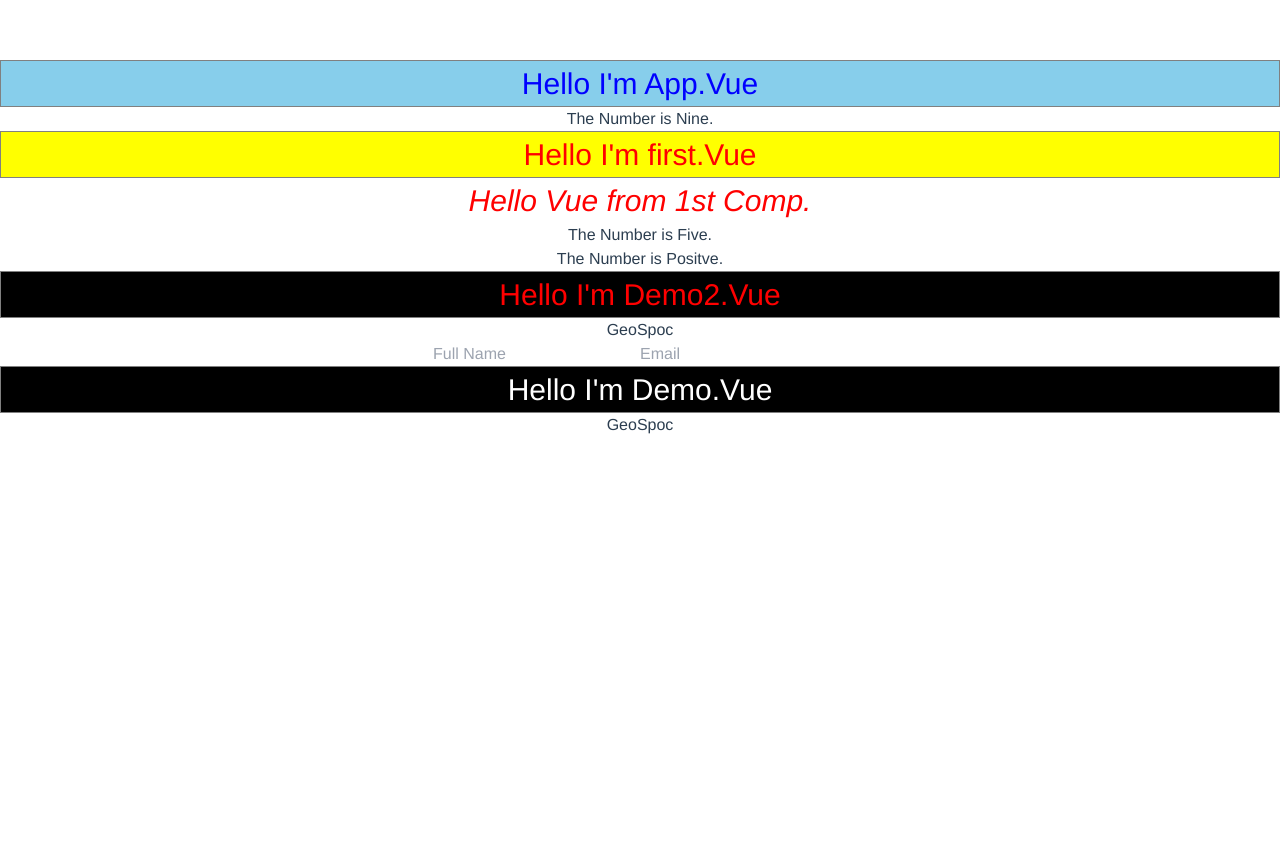
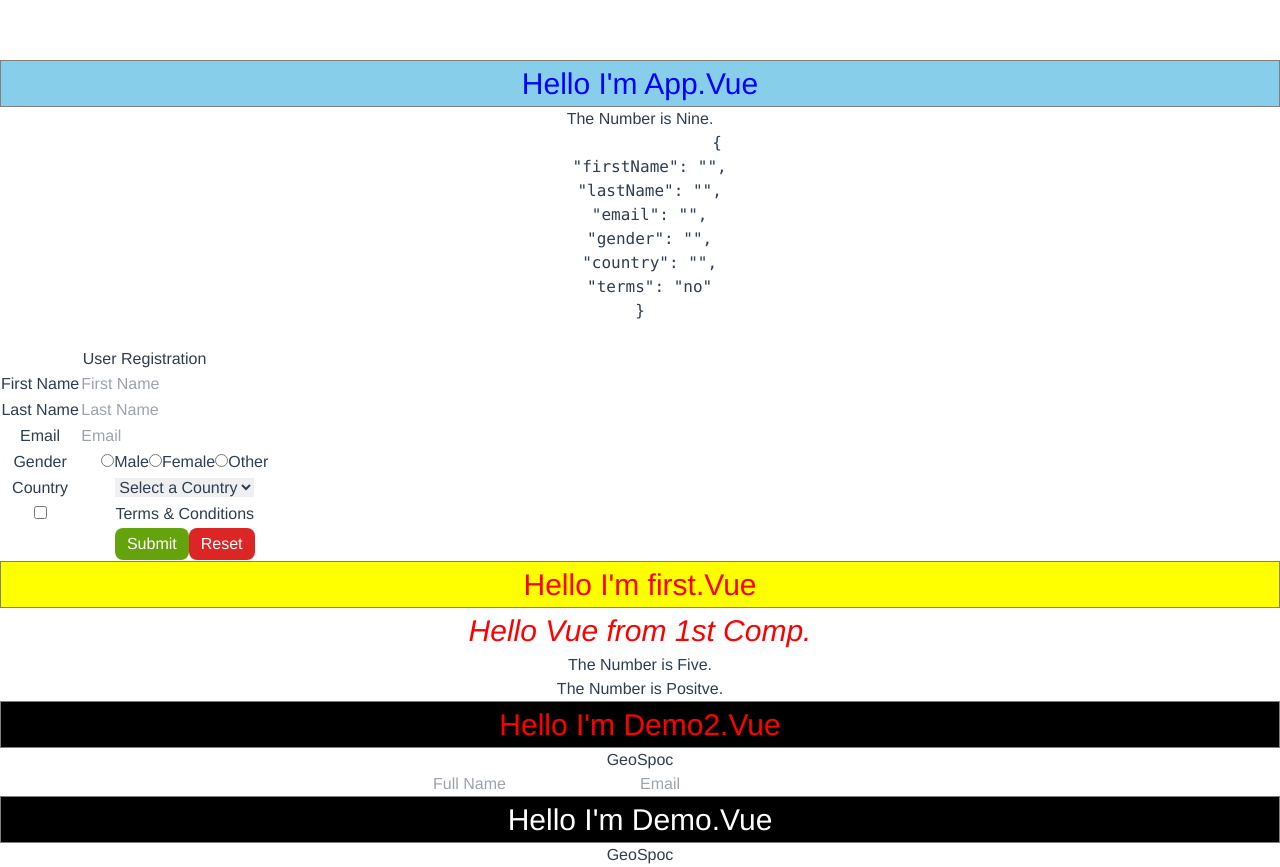
Before and after one commit to satya-auti/VueJsProject, a Vue app: page / in a window 1280 px wide. Before the commit the page ends 800 px from the top, so only its background shows below. Built offline with nearby package versions, Linux system fonts and the light colour scheme.

Commit message:
form working with 25 cent

```diff
--- a/src/App.vue
+++ b/src/App.vue
@@ -37,10 +37,11 @@
    <h2 v-if="num===9">The Number is Nine.</h2>
    <h2 v-else>The Number is not Match.</h2>
    <h2></h2>
+   <user_registration> </user_registration>
    <first></first>
    <Demo2></Demo2>
     <demo></demo>
-    <form></form>
+    <!-- <form></form> -->
 </template>
 
 <script>
@@ -48,6 +49,7 @@
   import demo from './components/demo.vue'
   import demo2 from './components/demo2.vue'
 import Demo2 from './components/demo2.vue'
+import user_registration from './components/user_registration.vue'
 
 
   export default {
@@ -56,7 +58,8 @@ import Demo2 from './components/demo2.vue'
     first,
     demo,
     demo2,
-    Demo2
+    Demo2,
+    user_registration,
 },
     data (){
       return {
--- /dev/null
+++ b/src/components/user_registration.vue
@@ -0,0 +1,136 @@
+<template>
+<div>
+            <pre>
+                {{JSON.stringify(formValues,null,2)}}
+            </pre>
+        </div>
+    <div class="">
+
+         <form @submit="submitForm" method="post">
+            <table border="2">
+                <caption>User Registration</caption>
+                <tr>
+                    <td>
+                        <label for="firstName">First Name</label>
+                    </td>
+                    <td>
+                        <input type="text" name="firstName" v-model="formValues.firstName" id="firstName" placeholder="First Name" required/>
+                    </td>
+                </tr>
+
+                <tr>
+                    <td>
+                        <label for="lastName">Last Name</label>
+                    </td>
+                    <td>
+                        <input type="text" name="lastName" id="lastName" v-model="formValues.lastName" placeholder="Last Name" required/>
+                    </td>
+                </tr>
+
+                <tr>
+                    <td>
+                        <label for="email">Email</label>
+                    </td>
+                    <td>
+                        <input type="email" name="email" id="email" v-model="formValues.email" placeholder="Email " required/>
+                    </td>
+                </tr>
+
+                 <tr>
+                    <td>
+                        <label for="gender">Gender</label>
+                    </td>
+                    <td>
+                        <input type="radio" name="gender" value="Male" id="male" v-model="formValues.gender" selected/>
+                        <label for="male">Male</label>
+
+                        <input type="radio" name="gender" value="Female" id="female" v-model="formValues.gender" />
+                        <label for="female">Female</label>
+
+                        <input type="radio" name="gender" value="Other" id="other" v-model="formValues.gender" />
+                        <label for="other">Other</label>
+                    </td>
+                </tr>
+
+                <tr>
+                    <td>
+                        <label for="country">Country</label>
+                    </td>
+                    <td>
+                        <select id="country" v-model="formValues.country">
+                            <option value="">Select a Country</option>
+                            <option value="india">India</option>
+                            <option value="brazil">Brazil</option>
+                            <option value="australia">Australia</option>
+                            <option value="nepal">Nepal</option>
+                            <option value="japan">Japan</option>
+                            <option value="usa">USA</option>
+                            <option value="germany">Germany</option>
+                            <option value="srilanka">SriLanka</option>
+                            <option value="vietnam">vietnam</option>
+                            <option value="singapore">Singapore</option>
+                        </select>
+                    </td>
+                </tr>
+
+                <tr>
+                    <td>
+                        <input type="checkbox" name="terms" id="terms" false-value="no" true-value="yes" v-model="formValues.terms"/>
+                    </td>
+                    <td>
+                        <label for="terms">Terms & Conditions</label>
+                    </td>
+                </tr>
+
+                <tr>
+                    <td>
+
+                    </td>
+                    <td>
+                        <input type="submit" class="rounded-lg text-white px-3 p-1 bg-lime-600 hover:bg-lime-700" name="submit" id="submit"  value="Submit"/>
+                        <input type="reset" class="rounded-lg text-white px-3 p-1 bg-red-600 hover:bg-red-700" name="reset" id="reset"  value="Reset"/>
+                    </td>
+                </tr>
+            </table>
+
+         </form>
+
+
+    </div>
+</template>
+
+<script>
+ export default {
+    name:'App',
+    data(){
+        return {
+            formValues: {
+                firstName: '',
+                lastName: '',
+                email: '',
+                gender: '',
+                country: '',
+                terms: "no",
+            }
+        };
+    },
+    methods: {
+        submitForm(event) {
+            event.preventDefault();
+            console.log("Form Values", this.formValues);
+        }
+    },
+};
+
+</script>
+
+<style>
+    #app {
+        font-family: Avenir, Helvetica, Arial, sans-serif;
+        -webkit-font-smoothing: antialiased;
+        -moz-osx-font-smoothing: grayscale;
+        text-align: center;
+        color: #2c3e50;
+        margin-top: 60px;
+    }
+</style>
--- a/tailwind.config.js
+++ b/tailwind.config.js
@@ -1,7 +1,7 @@
 /** @type {import('tailwindcss').Config} */
 module.exports = {
   content: [
-    "./index.html",
+    // "./index.html",
     "./src/**/*.{vue,js,ts,jsx,tsx}",
   ],
   theme: {
```
